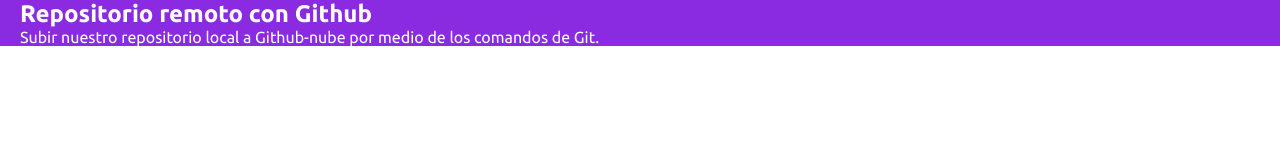
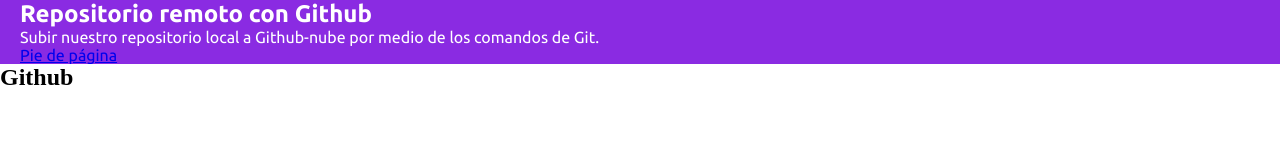
Before and after one commit to Jose-storm/my_test, a plain HTML site: page index.html in a window 1280 px wide. Drawn offline with Linux system fonts and the light colour scheme; a web font is replaced by a local one.

Commit message:
Added link in the footer

```diff
--- a/index.html
+++ b/index.html
@@ -14,10 +14,13 @@
                 Subir nuestro repositorio local a Github-nube
                 por medio de los comandos de Git.
             </p>
+            <a href="#">Pie de página</a>
         </section>
     </main>
     <footer>
-
+        <div class="logo">
+            <h2>Github</h2>
+        </div>
     </footer>
     <script src="js/funcion.js"></script>
 </body>
```
